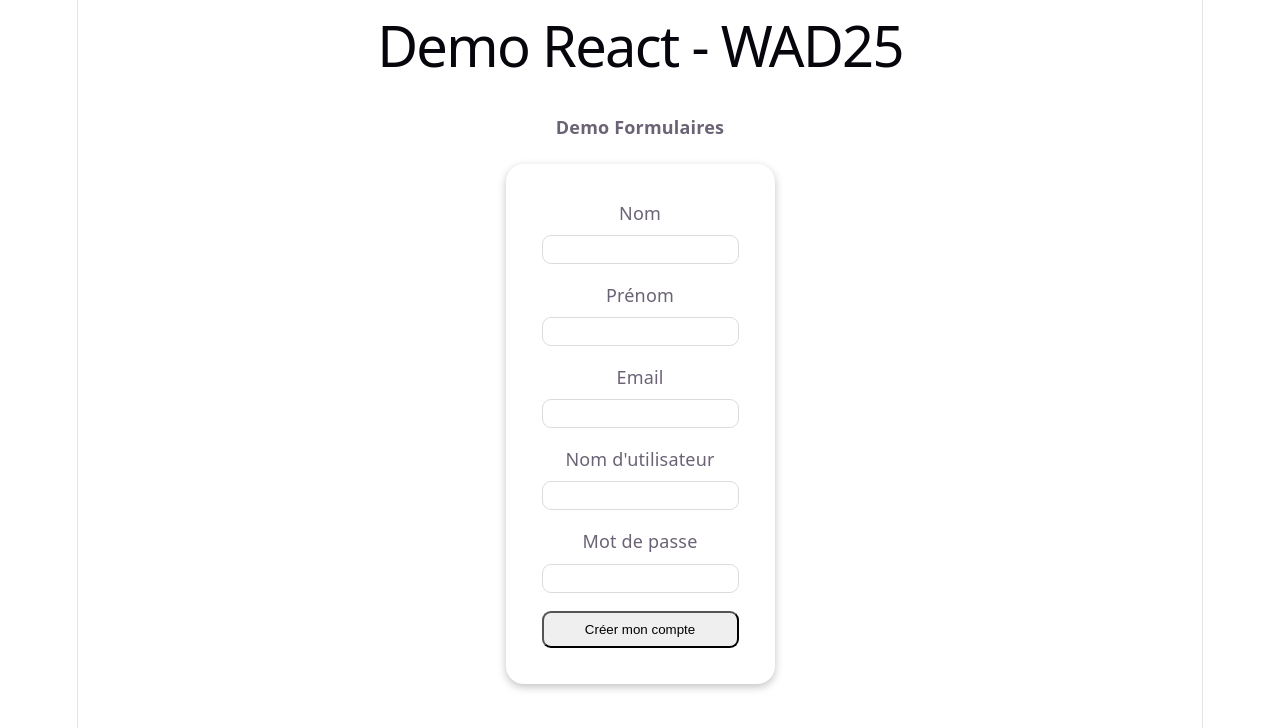
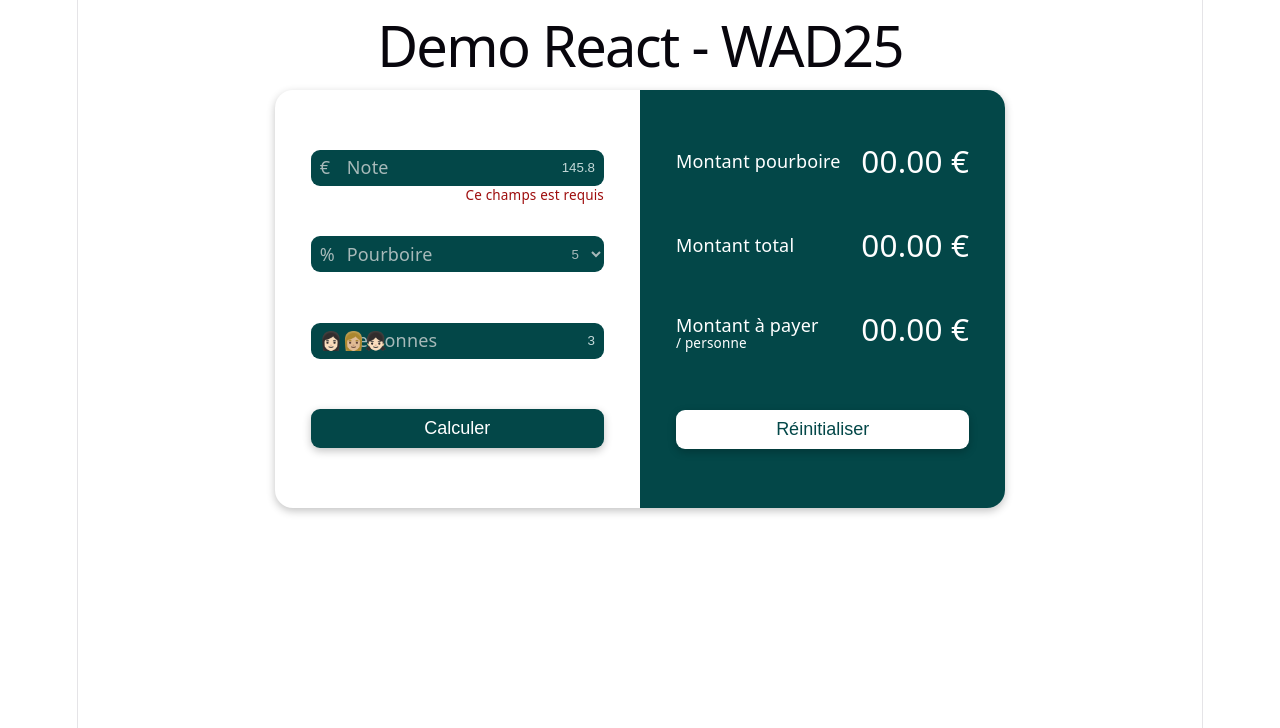
Before and after one commit to Formation-JS/I3_Wad25_React__01_Intro, a React (Vite) app: page / in a window 1280 px wide. Shown: the top 728 px of the page. Built offline with nearby package versions, Linux system fonts and the light colour scheme.

Commit message:
mise en place html & css

```diff
--- a/src/App.jsx
+++ b/src/App.jsx
@@ -2,6 +2,7 @@ import './App.css'
 import Exo01 from './components/Exo/Exo01'
 import Exo02 from './components/Exo/Exo02'
 import Exo03 from './components/Exo/Exo03'
+import { ExoForm } from './components/Exo/ExoForm'
 import { LoginForm } from './components/Formulaires/LoginForm'
 import { RegisterForm } from './components/Formulaires/RegisterForm'
 import PokemonTable from './components/PokemonTable/PokemonTable'
@@ -30,9 +31,11 @@ function App() {
       {/* <h3>Exercice 03</h3> */}
       {/* <Exo03 /> */}
 
-      <h4>Demo Formulaires</h4>
+      {/* <h4>Demo Formulaires</h4> */}
       {/* <LoginForm /> */}
-      <RegisterForm />
+      {/* <RegisterForm /> */}
+
+      <ExoForm />
 
     </>
   )
--- /dev/null
+++ b/src/components/Exo/ExoForm.jsx
@@ -0,0 +1,70 @@
+import style from './ExoForm.module.css';
+
+export const ExoForm = () => {
+
+
+    return (
+        <div className={style.split}>
+            <div className={style.form}>
+                <form action="">
+                    <div className={style.group}>
+
+                        <label htmlFor="amount">Note</label>
+
+                        <input id="amount" type="number" placeholder='145.8' />
+
+                        <span className={style.symbol}>€</span>
+
+                        <span className={style.error}>Ce champs est requis</span>
+
+                    </div>
+
+                    <div className={style.group}>
+
+                        <label htmlFor="tips">Pourboire</label>
+                        <select id="tips" required="true" >
+                            <option value="" hidden>5</option>
+                            <option value="0">0</option>
+                            <option value="5">5</option>
+                            <option value="10">10</option>
+                            <option value="15">15</option>
+
+                        </select>
+
+                        <span className={style.symbol}>%</span>
+                    </div>
+
+                    <div className={style.group}>
+                        <label htmlFor="nbpers">Personnes</label>
+
+                        <input id="nbpers" type="number" placeholder='3' />
+
+                        <span className={style.symbol}>👩🏻‍👩🏼‍👧🏻</span>
+                    </div>
+
+                    <button>Calculer</button>
+                </form>
+            </div>
+
+            <div className={style.result}>
+                <div>
+                    <p>Montant pourboire</p>
+                    <p>00.00 €</p>
+                </div>
+
+                <div>
+                    <p>Montant total</p>
+                    <p>00.00 €</p>
+                </div>
+
+                <div>
+                    <p className={style.totalpp} >Montant à payer <span>/ personne</span>
+                    </p>
+                    <p>00.00 €</p>
+                </div>
+
+                <button>Réinitialiser</button>
+            </div>
+        </div>
+    )
+}
--- /dev/null
+++ b/src/components/Exo/ExoForm.module.css
@@ -0,0 +1,172 @@
+.split {
+    box-shadow: rgba(0, 0, 0, 0.24) 0px 3px 8px;
+    margin : 0 auto;
+
+    border-radius: 1rem;
+    overflow: hidden;
+
+    width: 65%;
+    aspect-ratio: 7/4 ;
+
+
+    display: flex;
+}
+
+.form {
+    width: 50%;
+    height: 100%;
+
+    padding: 0.5rem 2rem;
+
+    form {
+
+        height: 100%;
+
+        display: flex;
+        flex-direction: column;
+        justify-content: space-evenly;
+
+
+        .group {
+            position: relative;
+
+            input, select {
+                text-align: right;
+                width: 100%;
+                height: 2rem;
+                padding: 0 0.5rem;
+                color : white;
+                background-color: #034748;
+                border : none;
+                border-radius: 0.5rem;
+
+                &::placeholder {
+                    color : #c5d9d9;
+
+                }
+
+                &::-webkit-outer-spin-button,
+                &::-webkit-inner-spin-button {
+                -webkit-appearance: none;
+                margin: 0;
+                }
+
+                &[type="number"] {
+                    -moz-appearance: textfield;
+                }
+
+            }
+            select:invalid {
+                color : #a7b9b9;
+            }
+
+            label {
+                position: absolute;
+                color : #a7b9b9;
+                top : 0.25rem;
+                left: 2rem;
+                transition: all 200ms linear;
+                pointer-events: none;
+
+                &:has(~input:focus, ~input:not(:placeholder-shown), ~select:focus, ~select:valid) {
+                    top : -1.75rem;
+                    left : 0;
+                    color : #034748;
+                }
+            }
+            .symbol {
+                position: absolute;
+                top : 0.25rem;
+                left: 0.5rem;
+                color : #a7b9b9;
+            }
+
+            .error {
+                position: absolute;
+                right : 0;
+                bottom: -1.25rem;
+                font-size: 0.75rem;
+                color : rgb(158, 13, 13);
+            }
+        }
+
+        button {
+            padding: 0.5rem;
+            border: none;
+            border-radius: 0.5rem;
+
+            background-color: #034748;
+            color : white;
+
+            font-family: Arial, Helvetica, sans-serif;
+            font-size: 1rem;
+
+            cursor: pointer;
+
+            transition: letter-spacing 300ms linear;
+
+            box-shadow: rgba(0, 0, 0, 0.24) 0px 3px 8px;
+
+
+            &:hover {
+                letter-spacing: 0.25rem;
+            }
+
+        }
+    }
+}
+
+.result {
+    width: 50%;
+    height: 100%;
+    background-color: #034748;
+    padding: 0 2rem;
+    color : white;
+
+    display: flex;
+    flex-direction: column;
+    justify-content: space-evenly;
+
+    div {
+        display: flex;
+        justify-content: space-between;
+        align-items: start;
+
+        .totalpp {
+            display: flex;
+            flex-direction: column;
+            align-items: start;
+            line-height: 1rem;
+        }
+
+        span {
+            font-size: 0.75rem;
+        }
+        p:last-child {
+            font-size: 1.75rem;
+        }
+    }
+
+    button {
+        padding: 0.5rem;
+        border: none;
+        border-radius: 0.5rem;
+
+        background-color: white;
+        color : #034748;
+
+        font-family: Arial, Helvetica, sans-serif;
+        font-size: 1rem;
+
+        cursor: pointer;
+
+        transition: letter-spacing 300ms linear;
+
+    box-shadow: rgba(0, 0, 0, 0.24) 0px 3px 8px;
+
+
+        &:hover {
+            letter-spacing: 0.25rem;
+        }
+    }
+}
--- a/src/index.css
+++ b/src/index.css
@@ -1,3 +1,8 @@
+* {
+  margin: 0;
+  padding: 0;
+  box-sizing: border-box;
+}
 :root {
   --text: #6b6375;
   --text-h: #08060d;
```
